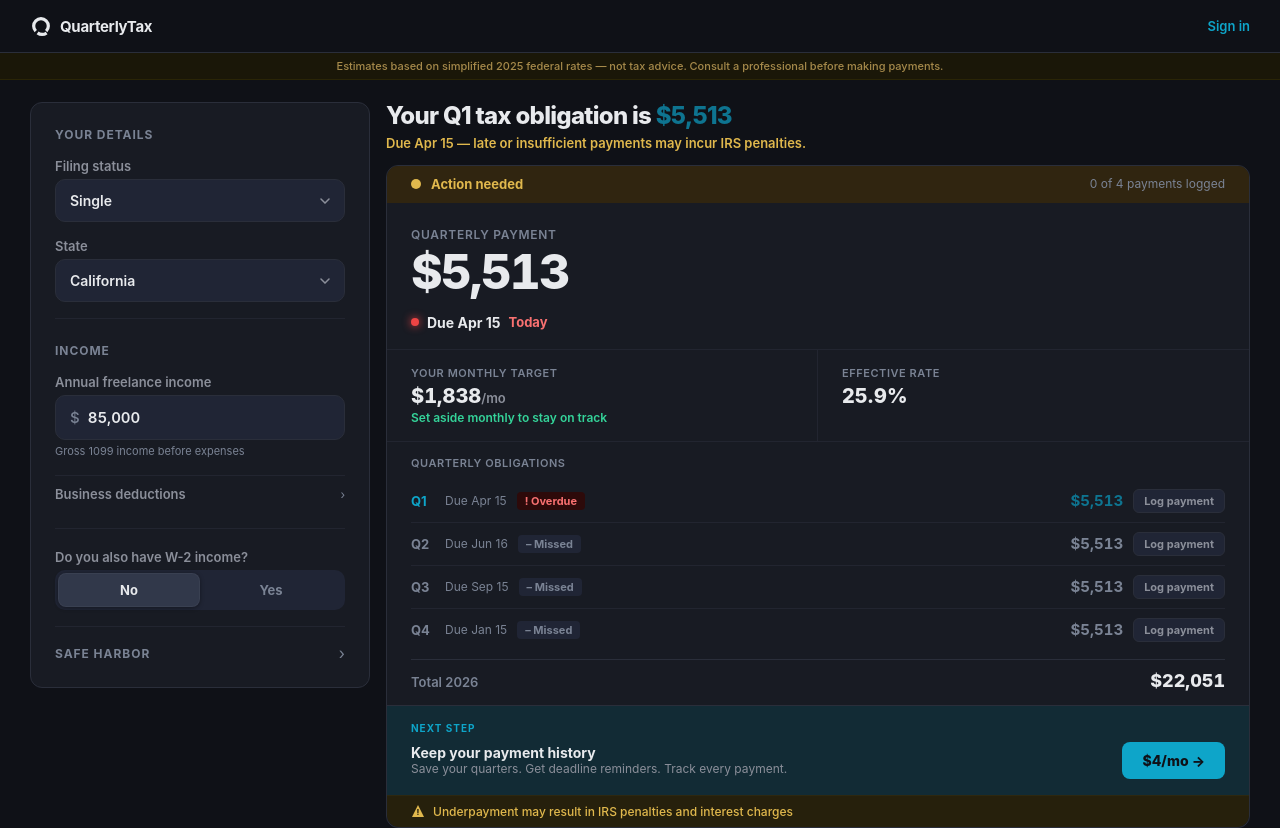
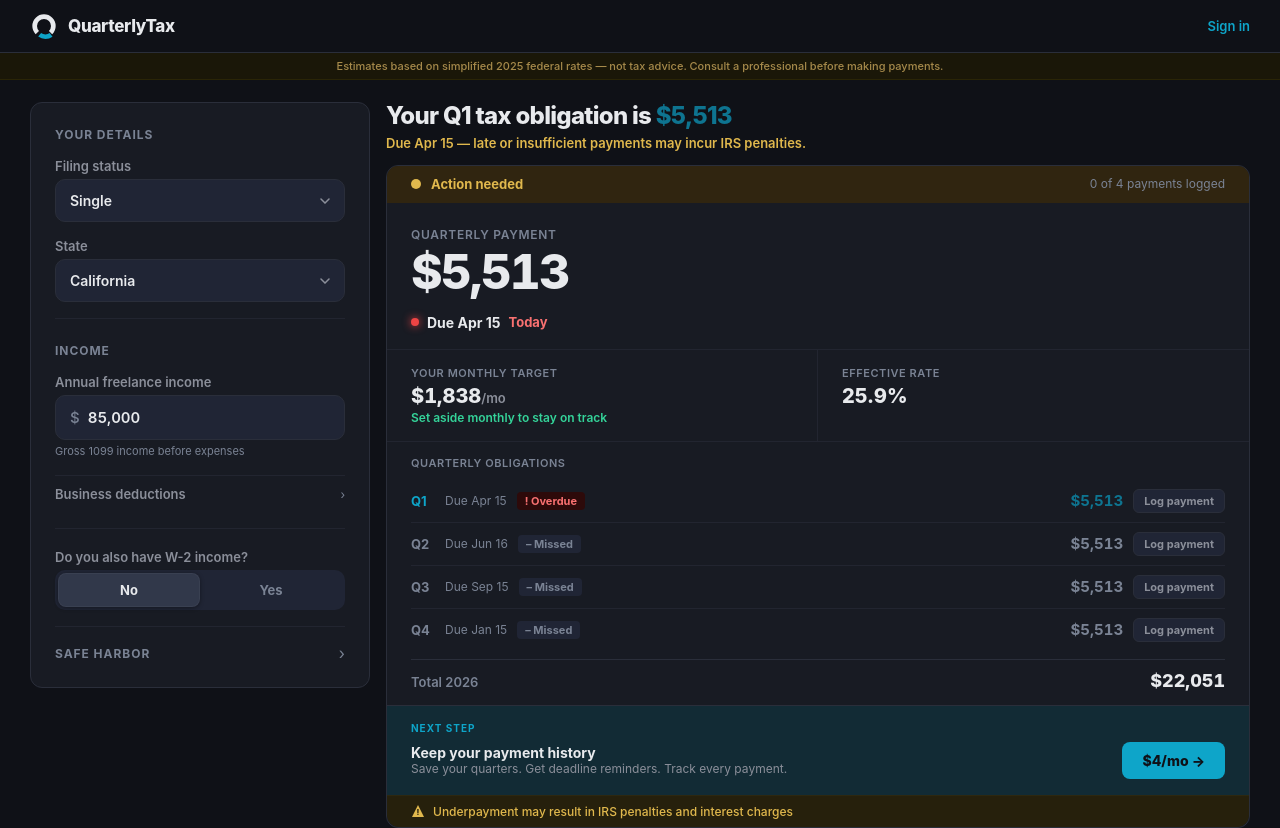
Before and after one commit to Tnellyy/Quarterlytax, a React (Vite) app: page / in a window 1280 px wide. Shown: the top 828 px of the page. Built offline with nearby package versions, Linux system fonts and the light colour scheme.

Commit message:
Update App.jsx

```diff
--- a/src/App.jsx
+++ b/src/App.jsx
@@ -86,12 +86,12 @@ export default function App() {
 
       <nav style={{ borderBottom: "1px solid #2a2e3a", padding: "0 30px" }}>
         <div style={{ maxWidth: 1360, margin: "0 auto", display: "flex", alignItems: "center", justifyContent: "space-between", height: 52 }}>
-          <div style={{ display: "flex", alignItems: "center", gap: 8 }}>
-            <svg width="22" height="22" viewBox="0 0 24 24" fill="none">
-              <circle cx="12" cy="12" r="8" stroke="#e8eaed" strokeWidth="3.5" fill="none" strokeDasharray="37.7 12.57" strokeDashoffset="-18.84"/>
-              <g transform="translate(1.2,1.2)"><circle cx="12" cy="12" r="8" stroke="#e8eaed" strokeWidth="3.5" fill="none" strokeDasharray="10.5 39.77" strokeDashoffset="-7.28"/></g>
+          <div style={{ display: "flex", alignItems: "center", gap: 10 }}>
+            <svg width="28" height="28" viewBox="0 0 24 24" fill="none">
+              <circle cx="12" cy="12" r="8" stroke="#e8eaed" strokeWidth="4" fill="none" strokeDasharray="37.7 12.57" strokeDashoffset="-18.84"/>
+              <g transform="translate(1.2,1.2)"><circle cx="12" cy="12" r="8" stroke="#0ea5c9" strokeWidth="4" fill="none" strokeDasharray="10.5 39.77" strokeDashoffset="-7.28"/></g>
             </svg>
-            <span style={{ fontSize: 15, fontWeight: 700, letterSpacing: "-.02em", color: "#e8eaed" }}>QuarterlyTax</span>
+            <span style={{ fontSize: 17, fontWeight: 800, letterSpacing: "-.02em", color: "#e8eaed" }}>QuarterlyTax</span>
           </div>
           <button onClick={() => setShowModal(true)} style={{ fontSize: 13, fontWeight: 600, color: "#0ea5c9", background: "none", border: "none", cursor: "pointer", fontFamily: "inherit" }}>Sign in</button>
         </div>
```
